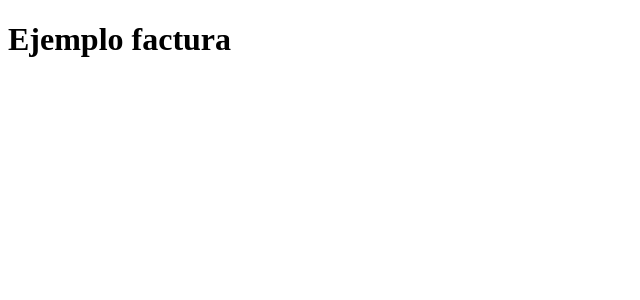
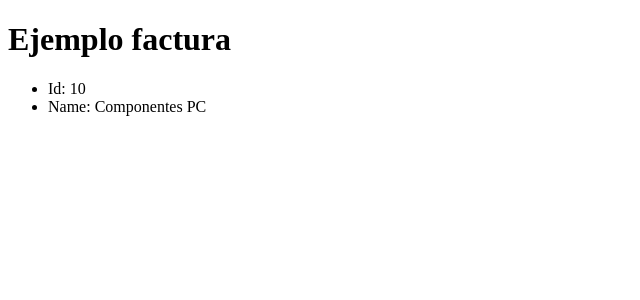
Before and after one commit to danifer24/4-invoice-app, a React (Vite) app: page / in a window 1280 px wide. Shown: the top 300 px of the page, without its empty margins (0-640 px from the left). Built offline with nearby package versions, Linux system fonts and the light colour scheme.

Commit message:
function service

```diff
--- a/src/components/InvoiceApp.jsx
+++ b/src/components/InvoiceApp.jsx
@@ -1,8 +1,16 @@
+import { getInvoice } from "../services/getInvoice";
+
 export const InvoiceApp = () => {
+
+    const invoice = getInvoice();
 
     return(
         <>
         <h1>Ejemplo factura</h1>
+        <ul>
+            <li>Id: { invoice.id }</li>
+            <li>Name: { invoice.nombre }</li>
+        </ul>
         </>
     )
 }
--- /dev/null
+++ b/src/data/invoice.js
@@ -0,0 +1,35 @@
+export const invoice = {
+  id: 10,
+  nombre: "Componentes PC",
+  client: {
+    name: "Dani",
+    lastname: "Fernández",
+    address: {
+      country: "Spain",
+      city: "Arriondas",
+      street: "Callejuela",
+      number: 15,
+    },
+  },
+  company: {
+    name: "CSWA",
+    fiscalNumber: 1234567,
+  },
+  items: [
+    {
+      product: "Cpu Intel i7",
+      price: 499,
+      quantity: 1,
+    },
+    {
+      product: "Corsair Keyboard",
+      price: 150,
+      quantity: 1,
+    },
+    {
+      product: "Asus Monitor",
+      price: 350,
+      quantity: 1,
+    },
+  ],
+};
--- /dev/null
+++ b/src/services/getInvoice.js
@@ -0,0 +1,6 @@
+import { invoice } from "../data/invoice"
+
+export const getInvoice = () => {
+
+    return invoice;
+}
```
